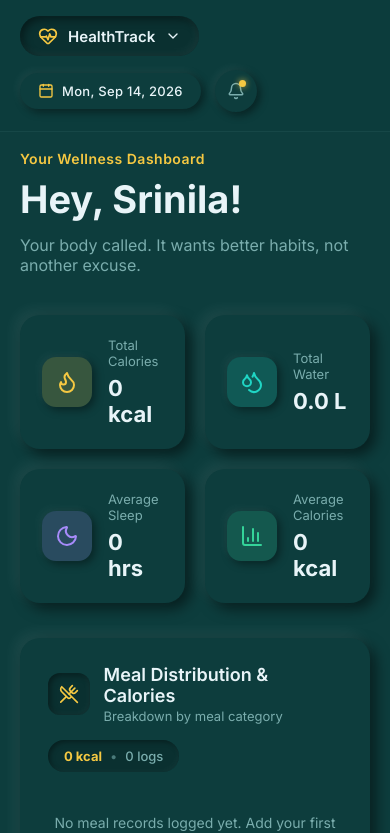
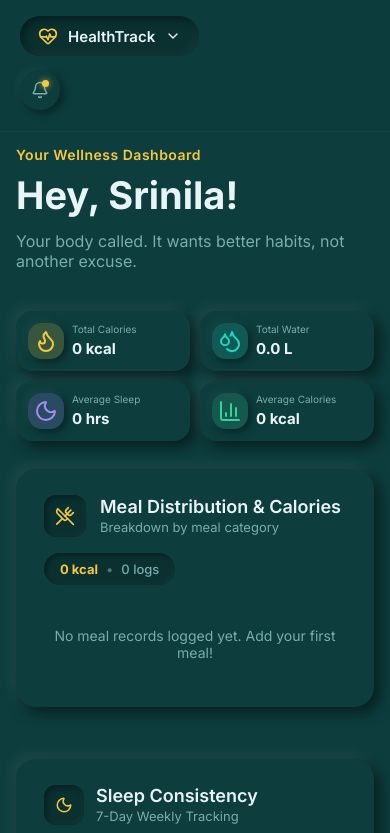
Before and after one commit to Srinila-04/Health_Tracker, a React (Vite) app: page / in a window 390 px wide. Shown: the top 833 px of the page. Built offline with nearby package versions, Linux system fonts and the light colour scheme.

Commit message:
Update mobile dashboard styles

```diff
--- a/src/App.css
+++ b/src/App.css
@@ -196,15 +196,15 @@ body {
 .summary-cards {
   display: grid;
   grid-template-columns: repeat(4, 1fr);
-  gap: 20px;
+  gap: 18px;
   margin-bottom: 35px;
 }
 
 .summary-card {
   display: flex;
   align-items: center;
-  gap: 16px;
-  padding: 22px;
+  gap: 14px;
+  padding: 18px;
   background: #0D3D3D;
   border: none;
   border-radius: 20px;
@@ -224,13 +224,13 @@ body {
 }
 
 .card-icon {
-  width: 50px;
-  height: 50px;
+  width: 45px;
+  height: 45px;
   display: flex;
   align-items: center;
   justify-content: center;
   border-radius: 14px;
-  font-size: 24px;
+  font-size: 20px;
   flex-shrink: 0;
 }
 
@@ -242,7 +242,7 @@ body {
 
 .summary-card h3 {
   color: #E8F4F8;
-  font-size: 22px;
+  font-size: 18px;
 }
 
 
@@ -1571,16 +1571,16 @@ form button[type="submit"]:hover {
 }
 
 @media (max-width: 600px) {
+  .topbar-date-pill{
+    display: none;
+  }
+
   .meal-category-grid {
     grid-template-columns: 1fr;
   }
 }
 
-/* ====================================================
-   Minimalist Neomorphic Sleep Capsule Pillars
-==================================================== */
-
-.sleep-capsule-card {
+  .sleep-capsule-card {
   padding: 26px 28px;
 }
 
@@ -3459,26 +3459,51 @@ input[type="number"]::-webkit-outer-spin-button:hover {
   }
 }
 
-/* 3. Mobile Navigation & Layout (Max Width: 768px) */
+
+/* =========================================
+   Responsive Mobile Navigation & Layout
+========================================= */
+
+/* Hide Mobile Nav on Desktop */
+.mobile-nav-wrapper {
+  display: none;
+}
+
+/* Tablet Layout */
+@media (max-width: 960px) {
+  .dashboard-main-grid,
+  .log-health-compound-grid {
+    grid-template-columns: 1fr !important;
+  }
+}
+
+/* =========================================
+   Mobile Layout
+========================================= */
+
 @media (max-width: 768px) {
-  /* Hide the Desktop Sidebar */
+
+  /* Hide Desktop Sidebar */
   .sidebar {
     display: none !important;
   }
 
-  /* Expand Main Content */
+  /* Full Width Main Content */
   .main-content {
     width: 100% !important;
     margin-left: 0 !important;
     padding: 20px !important;
   }
 
-  /* Remove Search Bar from Dashboard */
+  /* Hide Dashboard Search on Mobile */
   .topbar-search-wrapper {
     display: none !important;
   }
 
-  /* Show and Style the Mobile Dropdown Nav */
+  /* =========================================
+     Mobile Navigation
+  ========================================= */
+
   .mobile-nav-wrapper {
     display: block;
     position: fixed;
@@ -3486,7 +3511,7 @@ input[type="number"]::-webkit-outer-spin-button:hover {
     left: 0;
     width: 100%;
     padding: 16px 20px;
-    padding-bottom: 75px; /* Extra padding for the second row */
+    padding-bottom: 75px;
     background: rgba(13, 61, 61, 0.75);
     backdrop-filter: blur(12px);
     -webkit-backdrop-filter: blur(12px);
@@ -3494,7 +3519,6 @@ input[type="number"]::-webkit-outer-spin-button:hover {
     border-bottom: 1px solid rgba(122, 173, 173, 0.1);
   }
 
-  /* Style the logo exactly like the Search Pill */
   .mobile-nav-logo {
     display: inline-flex;
     align-items: center;
@@ -3516,7 +3540,7 @@ input[type="number"]::-webkit-outer-spin-button:hover {
     color: #F5C842;
   }
 
-  /* The Expanding Dropdown Card */
+  /* Mobile Dropdown */
   .mobile-dropdown {
     position: absolute;
     top: calc(100% + 10px);
@@ -3539,16 +3563,16 @@ input[type="number"]::-webkit-outer-spin-button:hover {
     justify-content: flex-start;
   }
 
-  /*
-   * Pull Date Pill and Notification Bell up
-   * so they sit next to the new Logo pill on tablets/large phones
-   */
+  /* =========================================
+     Dashboard Top Bar
+  ========================================= */
+
   .dashboard-topbar {
     position: fixed;
-    top: 70px; /* Pushed down below the logo */
+    top: 70px;
     right: 20px;
     left: 20px;
-    justify-content: flex-start; /* Aligns them neatly to the left */
+    justify-content: flex-start;
     margin-top: 0;
     z-index: 995;
     pointer-events: none;
@@ -3562,9 +3586,83 @@ input[type="number"]::-webkit-outer-spin-button:hover {
     pointer-events: auto;
   }
 
-  /* Stack Dashboard Cards */
-  .summary-cards,
-  .meal-category-grid {
+  /* Hide Date on Mobile */
+  .topbar-date-pill {
+    display: none !important;
+  }
+
+  /* Keep Notification Bell */
+  .topbar-bell-btn {
+    width: 40px;
+    height: 40px;
+  }
+
+  /* =========================================
+     Mobile KPI Cards
+  ========================================= */
+
+  .summary-cards {
     grid-template-columns: repeat(2, 1fr) !important;
-  }
-}
+    gap: 12px;
+    margin-bottom: 28px;
+  }
+
+  .summary-card {
+    padding: 14px;
+    gap: 10px;
+    border-radius: 16px;
+  }
+
+  .card-icon {
+    width: 40px;
+    height: 40px;
+    border-radius: 12px;
+  }
+
+  .summary-card p {
+    font-size: 11px;
+    margin-bottom: 4px;
+  }
+
+  .summary-card h3 {
+    font-size: 17px;
+  }
+}
+
+/* =========================================
+   Small Mobile Devices
+========================================= */
+
+@media (max-width: 480px) {
+
+  .main-content {
+    padding: 16px !important;
+  }
+
+  .summary-cards {
+    gap: 10px;
+  }
+
+  .summary-card {
+    padding: 12px;
+    gap: 8px;
+  }
+
+  .card-icon {
+    width: 36px;
+    height: 36px;
+  }
+
+  .summary-card p {
+    font-size: 10px;
+  }
+
+  .summary-card h3 {
+    font-size: 15px;
+  }
+
+  .notification-dropdown {
+    width: 280px;
+    right: -10px;
+  }
+}
```
